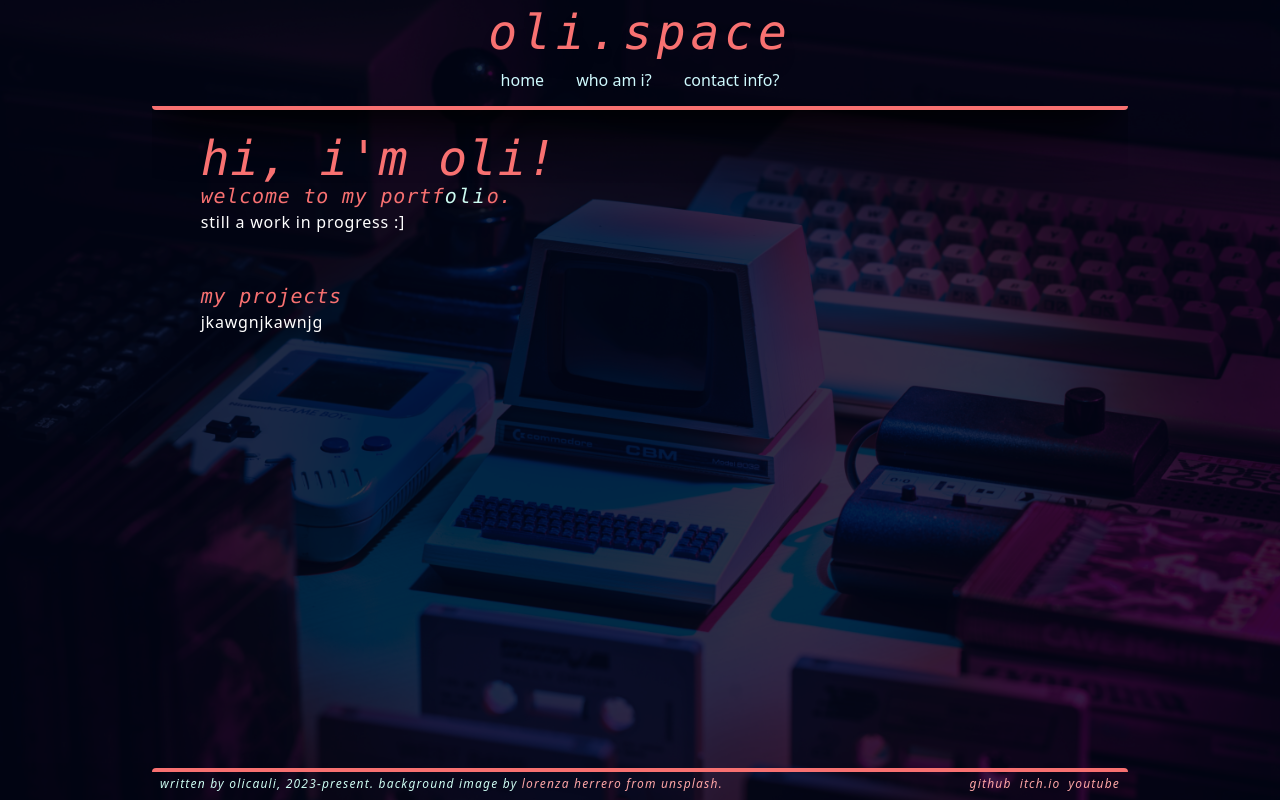
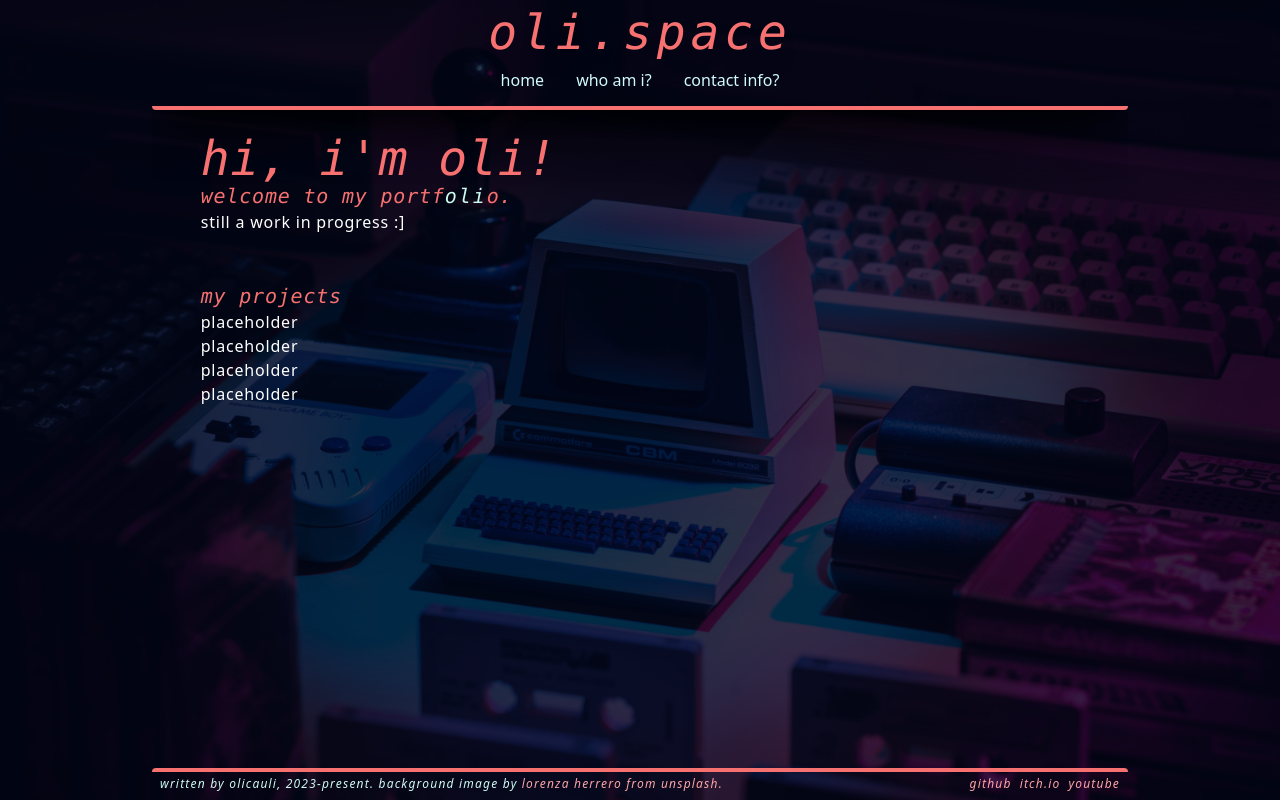
Before and after one commit to olicauli/olicauli.github.io, a React (Vite) app: page / in a window 1280 px wide. Built offline with nearby package versions, Linux system fonts and the light colour scheme.

Commit message:
put in placeholder projects

```diff
--- a/src/components/projects/Project.jsx
+++ b/src/components/projects/Project.jsx
@@ -0,0 +1,11 @@
+import React from 'react'
+
+const Project = () => {
+  return (
+    <div>
+        <p>placeholder</p>
+    </div>
+  )
+}
+
+export default Project
--- a/src/components/projects/ProjectDisplay.jsx
+++ b/src/components/projects/ProjectDisplay.jsx
@@ -1,7 +1,9 @@
+import Project from './Project'
+
 const ProjectDisplay = () => {
   return (
     <div>
-      <p>jkawgnjkawnjg</p>
+      <Project/> <Project/> <Project/> <Project/>
     </div>
   )
 }
```
